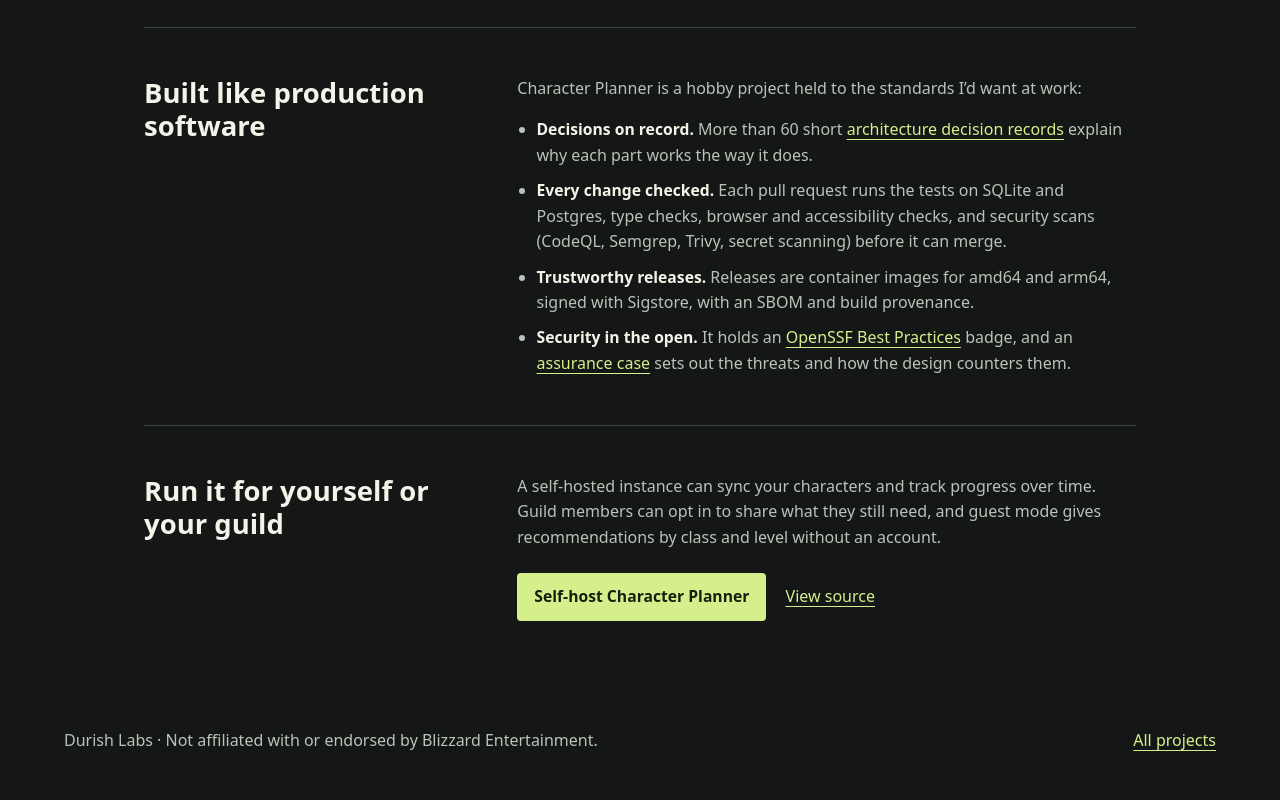
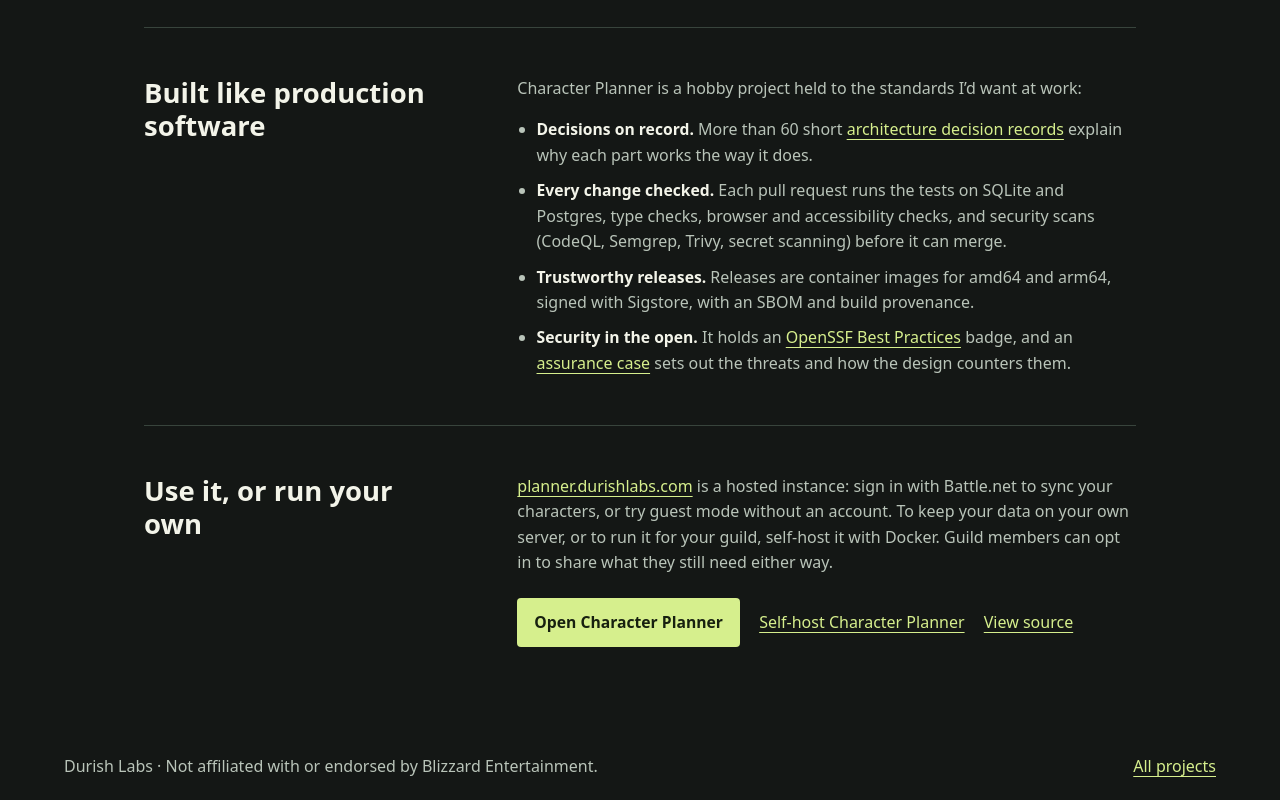
Before and after one commit to thechainercygnus/DurishLabsPortfolio, a plain HTML site: page public/character-planner.html in a window 1280 px wide. Shown: the part 1245-2045 px from the top of the page. Before the commit the page ends 2020 px from the top, so only its background shows below. Drawn offline with Linux system fonts and the light colour scheme.

Commit message:
Link the Character Planner card to planner.durishlabs.com
The Character Planner runs at https://planner.durishlabs.com/. Its card
now leads with Open Character Planner, then the project story and
self-hosting, and says it's a web app you can use hosted or self-host.
The story page's last section, now "Use it, or run your own", offers
both: the hosted instance with Battle.net sign-in or guest mode, or
self-hosting for your own data or your guild.

Closes #18

Co-Authored-By: Claude Opus 5.5 <noreply@anthropic.com>

```diff
--- a/public/character-planner.html
+++ b/public/character-planner.html
@@ -65,11 +65,12 @@
         </div>
       </section>
       <section class="story-section">
-        <h2>Run it for yourself or your guild</h2>
+        <h2>Use it, or run your own</h2>
         <div>
-          <p>A self-hosted instance can sync your characters and track progress over time. Guild members can opt in to share what they still need, and guest mode gives recommendations by class and level without an account.</p>
+          <p><a href="https://planner.durishlabs.com/">planner.durishlabs.com</a> is a hosted instance: sign in with Battle.net to sync your characters, or try guest mode without an account. To keep your data on your own server, or to run it for your guild, self-host it with Docker. Guild members can opt in to share what they still need either way.</p>
           <div class="actions">
-            <a class="button" href="https://character-planner.readthedocs.io/en/latest/self-hosting.html">Self-host Character Planner</a>
+            <a class="button" href="https://planner.durishlabs.com/">Open Character Planner</a>
+            <a href="https://character-planner.readthedocs.io/en/latest/self-hosting.html">Self-host Character Planner</a>
             <a href="https://github.com/thechainercygnus/character-planner">View source</a>
           </div>
         </div>
```
Also changed, not shown: public/index.html (+4 -3 lines).
